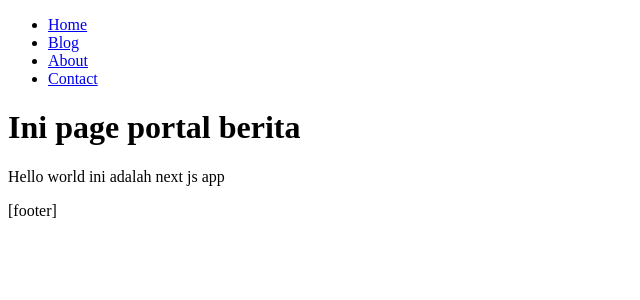
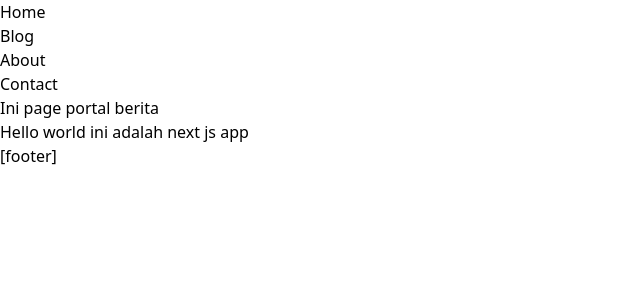
Before and after one commit to vann19/Nextjs_Latihan, a Next.js app: page / in a window 1280 px wide. Shown: the top 300 px of the page, without its empty margins (0-640 px from the left). Built offline with nearby package versions, Linux system fonts and the light colour scheme.

Commit message:
install tailwind dan konfigurasi nya

```diff
--- /dev/null
+++ b/app/globals.css
@@ -0,0 +1,3 @@
+@tailwind base;
+@tailwind components;
+@tailwind utilities;
--- a/app/layout.jsx
+++ b/app/layout.jsx
@@ -1,4 +1,5 @@
 import Link from "next/link";
+import "./globals.css";
 
 export default function Layout({ children }) {
   return (
--- a/package.json
+++ b/package.json
@@ -12,6 +12,10 @@
         "next": "^14.2.3",
         "react": "^18.3.1",
         "react-dom": "^18.3.1"
+    },
+    "devDependencies": {
+        "autoprefixer": "^10.4.19",
+        "postcss": "^8.4.38",
+        "tailwindcss": "^3.4.3"
     }
-
 }
--- /dev/null
+++ b/postcss.config.js
@@ -0,0 +1,6 @@
+module.exports = {
+  plugins: {
+    tailwindcss: {},
+    autoprefixer: {},
+  },
+}
--- /dev/null
+++ b/tailwind.config.js
@@ -0,0 +1,8 @@
+/** @type {import('tailwindcss').Config} */
+module.exports = {
+  content: ["./app/**/*.{jsx,tsx}", "./components/**/*.{jsx,tsx}"],
+  theme: {
+    extend: {},
+  },
+  plugins: [],
+};
```
Also changed, not shown: 1 other file (tests, documents, lock files or other folders).
